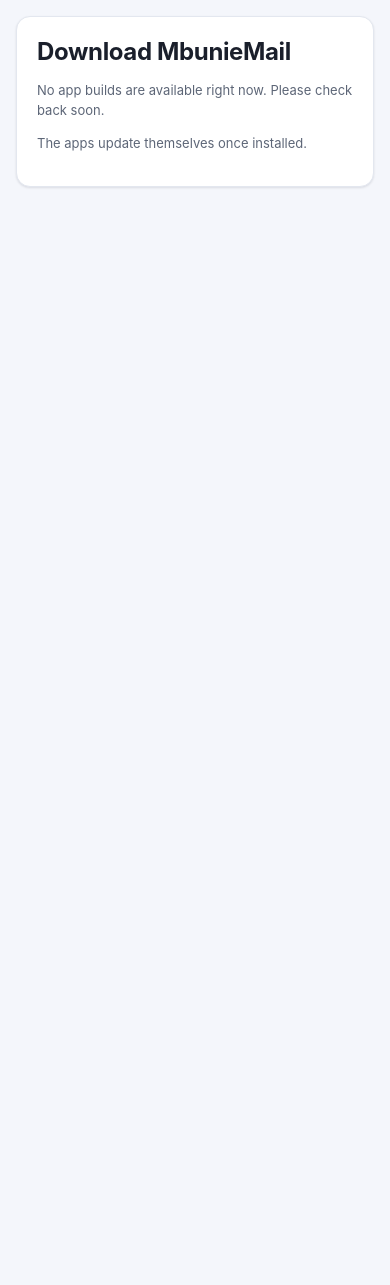
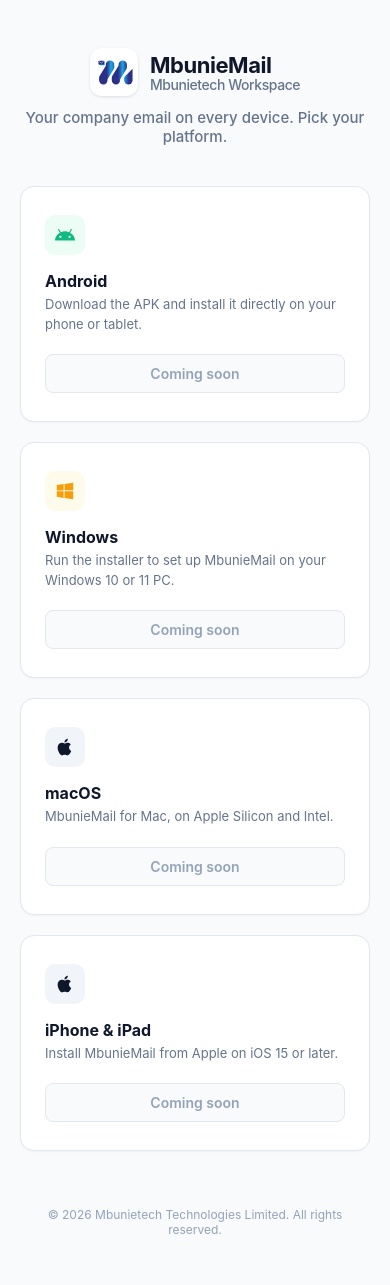
Before and after one commit to mbunietech-code/mail, a Laravel app: page /download in a window 390 px wide. Before the commit the page ends 188 px from the top, so only its background shows below. Run offline with Laravel 12, Linux system fonts and the light colour scheme; parts of the project's set-up code (start-up, migrations or seed data) failed here and were passed over.

Commit message:
Restyle /download to match the Mbunietech download pages
The page now uses its own stylesheet (public/assets/download.css, so the
strict CSP still holds) with the MbunieMail logo and a card per platform:
Android and Windows download buttons, and macOS and iPhone marked as
coming soon. A missing build shows "Coming soon" instead of a button.

Co-Authored-By: Claude Opus 5.5 <noreply@anthropic.com>

```diff
--- a/backend/resources/views/download.blade.php
+++ b/backend/resources/views/download.blade.php
@@ -1,25 +1,73 @@
-@extends('onboarding.layout')
+<!doctype html>
+<html lang="en">
+<head>
+    <meta charset="utf-8">
+    <meta name="viewport" content="width=device-width, initial-scale=1">
+    <meta name="referrer" content="no-referrer">
+    <title>Download MbunieMail</title>
+    <link rel="icon" href="{{ asset('assets/mbunie-mail-icon.svg') }}" type="image/svg+xml">
+    <link rel="stylesheet" href="{{ asset('assets/download.css') }}">
+</head>
+<body>
+    <div class="brand">
+        <img class="mark" src="{{ asset('assets/mbunie-mail-icon.svg') }}" alt="MbunieMail">
+        <div class="name">MbunieMail<span>Mbunietech Workspace</span></div>
+    </div>
+    <h1>Your company email on every device. Pick your platform.</h1>
 
-@section('title', 'Download MbunieMail')
+    <div class="cards">
+        <div class="card">
+            <div class="icon icon-android">
+                <svg viewBox="0 0 24 24" fill="currentColor" aria-hidden="true"><path d="M17.6 9.48l1.84-3.18c.16-.31.04-.69-.26-.85-.29-.15-.65-.06-.83.22l-1.88 3.24a11.43 11.43 0 0 0-8.94 0L5.65 5.67a.637.637 0 0 0-.87-.2c-.28.16-.38.53-.22.83L6.4 9.48A10.78 10.78 0 0 0 1 18h22a10.78 10.78 0 0 0-5.4-8.52zM7 15.25a1.25 1.25 0 1 1 0-2.5 1.25 1.25 0 0 1 0 2.5zm10 0a1.25 1.25 0 1 1 0-2.5 1.25 1.25 0 0 1 0 2.5z"/></svg>
+            </div>
+            <h2>Android</h2>
+            <p class="desc">Download the APK and install it directly on your phone or tablet.</p>
+            @isset($builds['android'])
+                <a class="btn btn-primary" href="{{ $builds['android']['url'] }}">Download APK ↓</a>
+                <p class="meta">{{ $builds['android']['size'] }} · v{{ $builds['android']['version'] }}</p>
+                <p class="note">If your phone asks, allow installing apps from your browser.</p>
+            @else
+                <a class="btn btn-disabled" aria-disabled="true">Coming soon</a>
+            @endisset
+        </div>
 
-@section('content')
-    @if (empty($builds))
-        <p class="muted">No app builds are available right now. Please check back soon.</p>
-    @endif
+        <div class="card">
+            <div class="icon icon-windows">
+                <svg viewBox="0 0 24 24" fill="currentColor" aria-hidden="true"><path d="M3 5.5L10.5 4.4V11.4H3V5.5M11.5 4.3L21 3V11.3H11.5V4.3M3 12.4H10.5V19.5L3 18.4V12.4M11.5 12.4H21V20.9L11.5 19.6V12.4Z"/></svg>
+            </div>
+            <h2>Windows</h2>
+            <p class="desc">Run the installer to set up MbunieMail on your Windows 10 or 11 PC.</p>
+            @isset($builds['windows-installer'])
+                <a class="btn btn-primary" href="{{ $builds['windows-installer']['url'] }}">Download Installer ↓</a>
+                <p class="meta">{{ $builds['windows-installer']['size'] }} · v{{ $builds['windows-installer']['version'] }}</p>
+                <p class="note">If Windows SmartScreen appears, click <strong>More info</strong>, then <strong>Run anyway</strong>.</p>
+            @else
+                <a class="btn btn-disabled" aria-disabled="true">Coming soon</a>
+            @endisset
+        </div>
 
-    @isset($builds['android'])
-        <h2>Android</h2>
-        <p class="muted">Version {{ $builds['android']['version'] }} · {{ $builds['android']['size'] }}</p>
-        <p><a class="button block" href="{{ $builds['android']['url'] }}">Download for Android (.apk)</a></p>
-        <p class="muted">Open the downloaded file and allow installing from this source if your phone asks.</p>
-    @endisset
+        <div class="card">
+            <div class="icon icon-apple">
+                <svg viewBox="0 0 24 24" fill="currentColor" aria-hidden="true"><path d="M16.37 12.6c-.02-2.3 1.88-3.4 1.96-3.46-1.07-1.56-2.73-1.78-3.32-1.8-1.41-.14-2.76.83-3.47.83-.72 0-1.82-.81-3-.79-1.54.02-2.96.9-3.76 2.28-1.6 2.78-.41 6.9 1.15 9.16.76 1.1 1.67 2.34 2.86 2.3 1.15-.05 1.58-.74 2.97-.74 1.38 0 1.77.74 2.98.72 1.23-.02 2.01-1.12 2.76-2.23.87-1.28 1.23-2.51 1.25-2.58-.03-.01-2.4-.92-2.42-3.66zM14.1 5.84c.63-.77 1.06-1.83.94-2.89-.91.04-2.01.6-2.66 1.37-.58.67-1.1 1.76-.96 2.8 1.01.08 2.05-.52 2.68-1.28z"/></svg>
+            </div>
+            <h2>macOS</h2>
+            <p class="desc">MbunieMail for Mac, on Apple Silicon and Intel.</p>
+            <a class="btn btn-disabled" aria-disabled="true">Coming soon</a>
+        </div>
 
-    @isset($builds['windows-installer'])
-        <h2>Windows</h2>
-        <p class="muted">Version {{ $builds['windows-installer']['version'] }} · {{ $builds['windows-installer']['size'] }}</p>
-        <p><a class="button block" href="{{ $builds['windows-installer']['url'] }}">Download for Windows (.exe)</a></p>
-        <p class="muted">If Windows shows a SmartScreen warning, choose “More info”, then “Run anyway”.</p>
-    @endisset
+        <div class="card">
+            <div class="icon icon-apple">
+                <svg viewBox="0 0 24 24" fill="currentColor" aria-hidden="true"><path d="M16.37 12.6c-.02-2.3 1.88-3.4 1.96-3.46-1.07-1.56-2.73-1.78-3.32-1.8-1.41-.14-2.76.83-3.47.83-.72 0-1.82-.81-3-.79-1.54.02-2.96.9-3.76 2.28-1.6 2.78-.41 6.9 1.15 9.16.76 1.1 1.67 2.34 2.86 2.3 1.15-.05 1.58-.74 2.97-.74 1.38 0 1.77.74 2.98.72 1.23-.02 2.01-1.12 2.76-2.23.87-1.28 1.23-2.51 1.25-2.58-.03-.01-2.4-.92-2.42-3.66zM14.1 5.84c.63-.77 1.06-1.83.94-2.89-.91.04-2.01.6-2.66 1.37-.58.67-1.1 1.76-.96 2.8 1.01.08 2.05-.52 2.68-1.28z"/></svg>
+            </div>
+            <h2>iPhone &amp; iPad</h2>
+            <p class="desc">Install MbunieMail from Apple on iOS 15 or later.</p>
+            <a class="btn btn-disabled" aria-disabled="true">Coming soon</a>
+        </div>
+    </div>
 
-    <p class="muted">The apps update themselves once installed.</p>
-@endsection
+    <footer>
+        © {{ date('Y') }} Mbunietech Technologies Limited. All rights reserved.
+        @if (Route::has('privacy')) · <a href="{{ route('privacy') }}">Privacy Policy</a>@endif
+    </footer>
+</body>
+</html>
```
Also changed, not shown: backend/tests/Feature/AppDownloadTest.php (+2 -2 lines), backend/public/assets/download.css (added), backend/public/assets/mbunie-mail-icon.svg (added).
